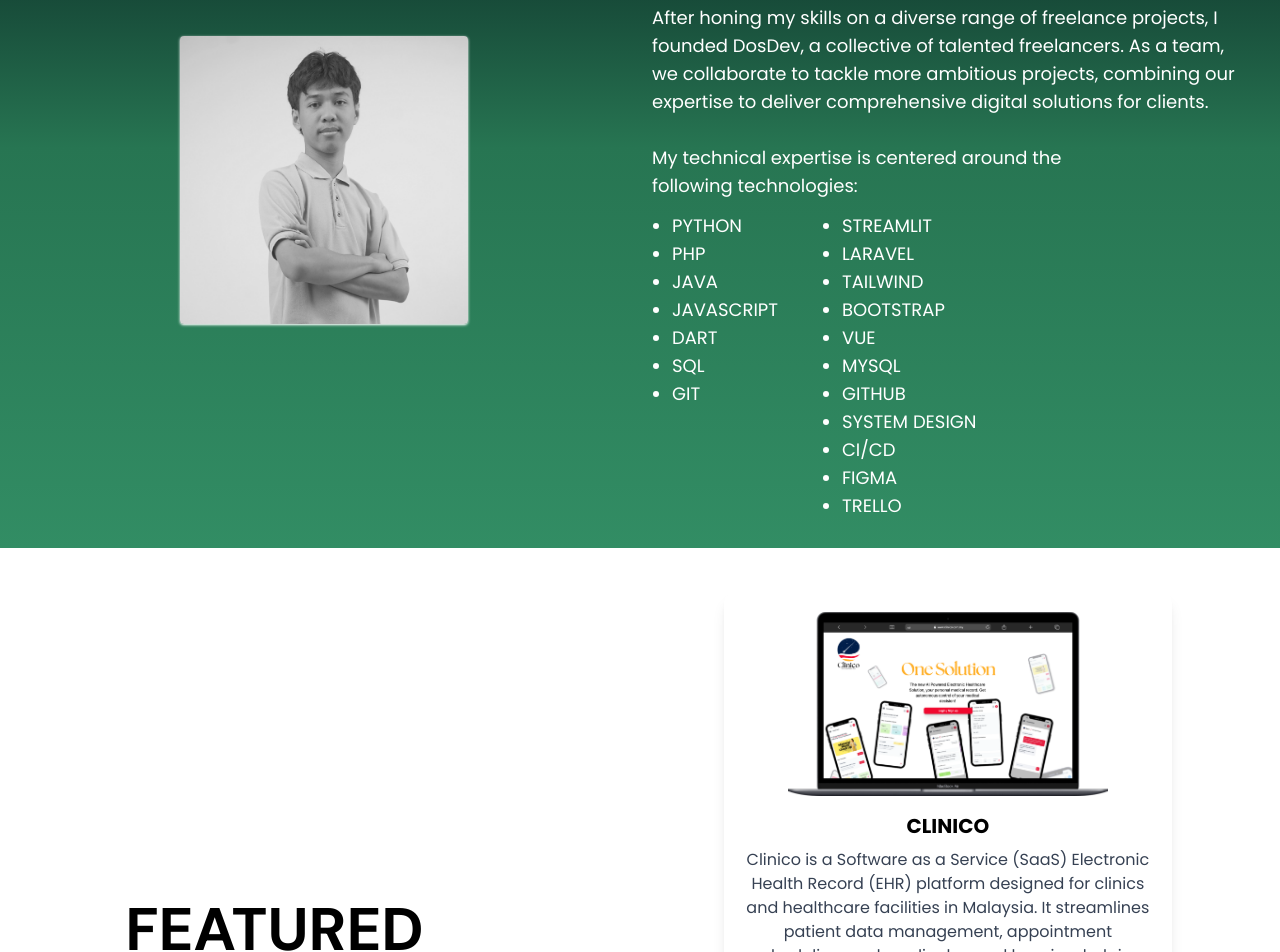
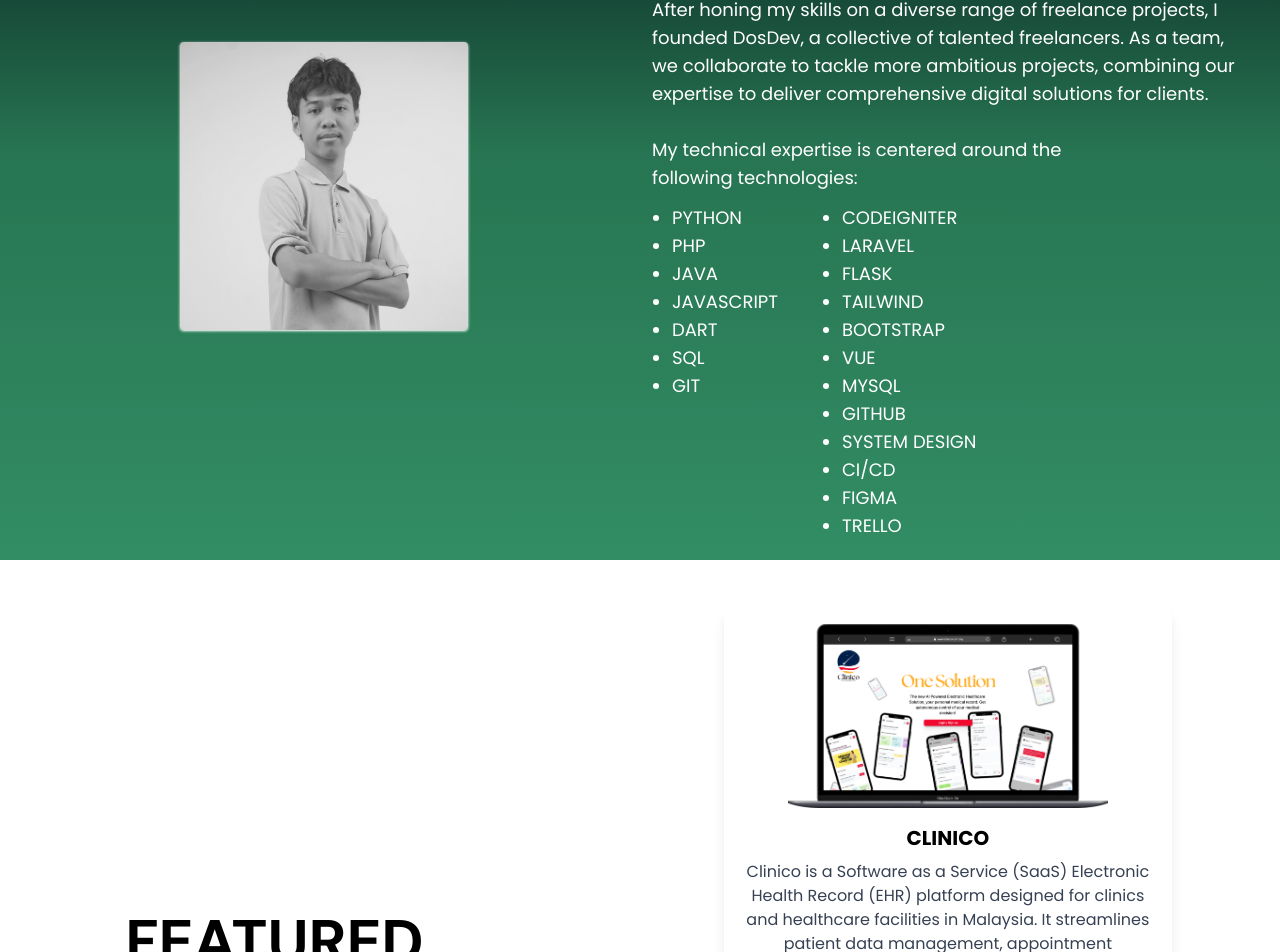
Before and after one commit to fauzanakbarwijaya/MyPortofolio, a Vue app: page / in a window 1280 px wide. Shown: the part 1052-2004 px from the top of the page. Built offline with nearby package versions, Linux system fonts and the light colour scheme.

Commit message:
CV Revision

```diff
--- a/src/App.vue
+++ b/src/App.vue
@@ -111,8 +111,9 @@
                             <li>GIT</li>
                         </div>
                         <div class="md:ms-16">
-                            <li>STREAMLIT</li>
+                            <li>CODEIGNITER</li>
                             <li>LARAVEL</li>
+                            <li>FLASK</li>
                             <li>TAILWIND</li>
                             <li>BOOTSTRAP</li>
                             <li>VUE</li>
```
Also changed, not shown: 1 other file (tests, documents, lock files or other folders).
